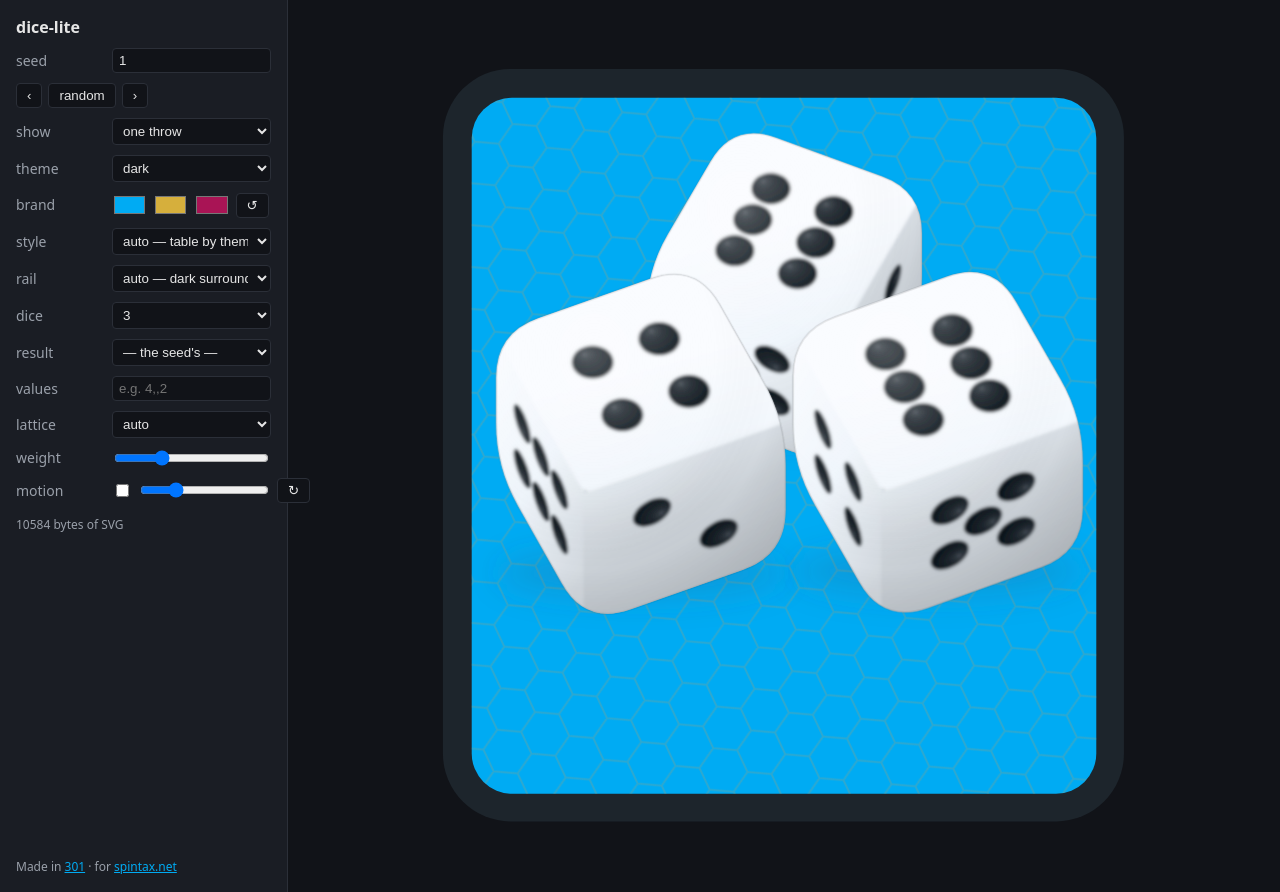
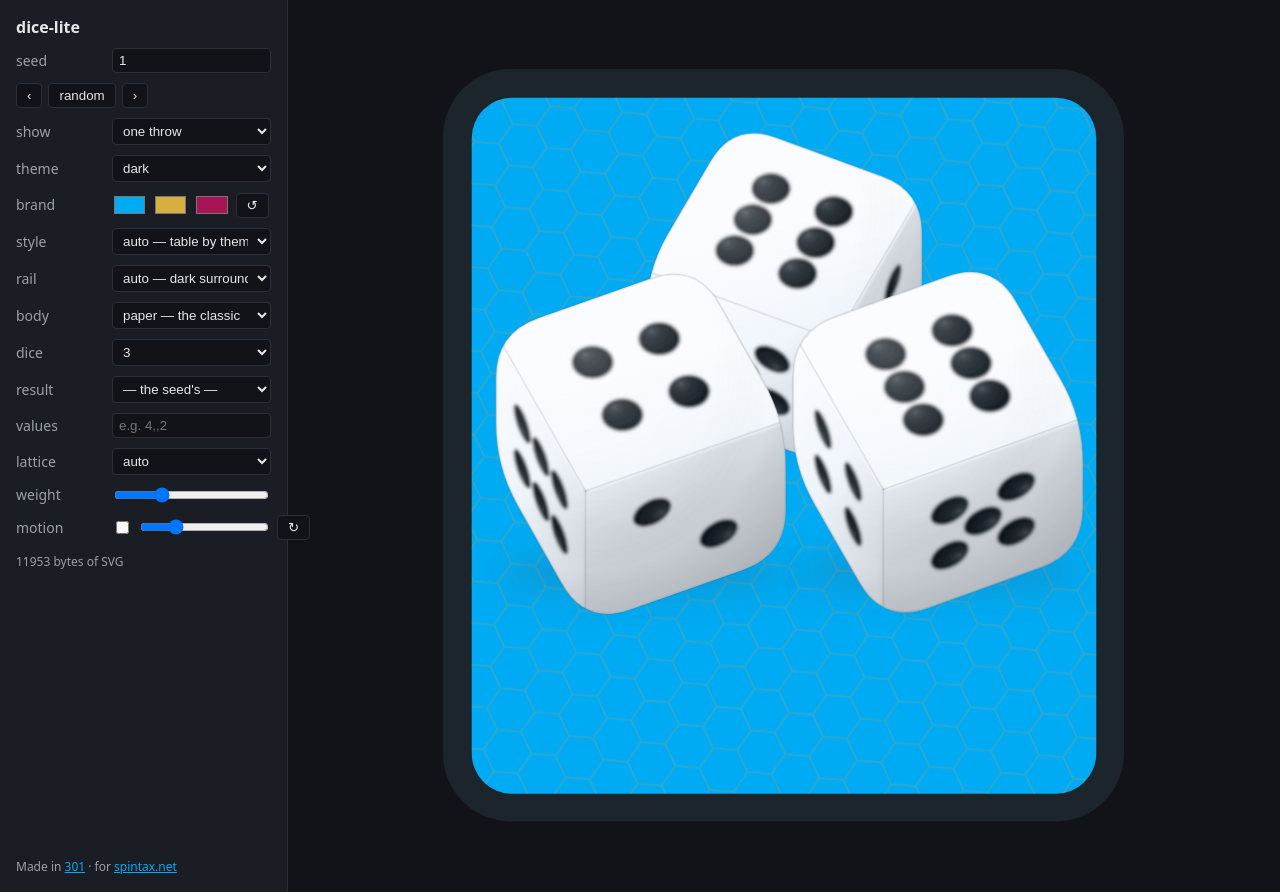
Before and after one commit to investblog/dice-lite, a website: page index.html in a window 1280 px wide. Drawn offline with Linux system fonts and the light colour scheme.

Commit message:
The dice grow edges: cut seams on paper, a frosted-glass body (ADR 007)

```diff
--- a/dice.d.ts
+++ b/dice.d.ts
@@ -24,6 +24,8 @@ declare namespace Dice {
 		style?: 'line' | 'flat';
 		/** line weight multiplier. */
 		weight?: number;
+		/** the dice bodies: paper (default) or frosted glass (ADR 007). */
+		body?: 'paper' | 'glass';
 		felt?: Pin;
 		rail?: RailPin;
 		trim?: Pin;
--- a/dice.js
+++ b/dice.js
@@ -457,10 +457,16 @@
 			for (i = 0; i < list.length; i++) s += el('stop', ['offset', i === 0 ? 0 : n(i / (list.length - 1), 2), 'stop-color', esc(list[i])]);
 			return el('linearGradient', ['id', id, 'x1', a1[0], 'y1', a1[1], 'x2', a2[0], 'y2', a2[1]], s);
 		};
+		var glass = c.o.body === 'glass';
 		return c.add('dice:defs', function () {
 			var gt = c.tk(), gl = c.tk(), gr = c.tk(), gp = c.tk(), ga = c.tk(), b14 = c.tk(), b5 = c.tk(), sf = c.tk();
 			c.die = { t: gt, l: gl, r: gr, p: gp, a: ga, b14: b14, b5: b5, sf: sf };
 			c.dieUnder = t ? die : colMix(die, -20);
+			var blur = el('filter', ['id', b14, 'x', '-60%', 'y', '-60%', 'width', '220%', 'height', '220%'], el('feGaussianBlur', ['stdDeviation', 14])) +
+				el('filter', ['id', b5, 'x', '-60%', 'y', '-60%', 'width', '220%', 'height', '220%'], el('feGaussianBlur', ['stdDeviation', 5]));
+			// a glass body draws no gradients: the frost is a flat fill, the pips solid — only
+			// the shadows' blurs come out of the defs (ADR 007)
+			if (glass) { c.dieGlass = colMix(die, 6); return blur; }
 			return g(gt, stops, ['.25', 0], ['.6', 1]) + g(gl, sl, ['.2', 0], ['.7', 1]) + g(gr, sr, ['.2', 0], ['.7', 1]) +
 				el('radialGradient', ['id', gp, 'cx', '.31', 'cy', '.27', 'r', '.78'],
 					el('stop', ['offset', 0, 'stop-color', esc(ps[0])]) + el('stop', ['offset', '.1', 'stop-color', esc(ps[1])]) +
@@ -470,8 +476,7 @@
 					el('stop', ['offset', '.48', 'stop-color', '#fff', 'stop-opacity', '.04']) +
 					el('stop', ['offset', '.72', 'stop-color', '#000', 'stop-opacity', 0]) +
 					el('stop', ['offset', 1, 'stop-color', '#000', 'stop-opacity', '.09'])) +
-				el('filter', ['id', b14, 'x', '-60%', 'y', '-60%', 'width', '220%', 'height', '220%'], el('feGaussianBlur', ['stdDeviation', 14])) +
-				el('filter', ['id', b5, 'x', '-60%', 'y', '-60%', 'width', '220%', 'height', '220%'], el('feGaussianBlur', ['stdDeviation', 5])) +
+				blur +
 				el('filter', ['id', sf, 'x', '-20%', 'y', '-20%', 'width', '140%', 'height', '140%'], el('feGaussianBlur', ['stdDeviation', 1.4]));
 		});
 	}
@@ -479,7 +484,7 @@
 	// one die as {shadow, content} — no placement wrapper: the caller owns the transform, so
 	// the motion group can sit between the placement and the content (ADR 005 addendum)
 	function die(c, top, yaw) {
-		var pre = REST[top], F = [], i;
+		var pre = REST[top], F = [], i, glass = c.o.body === 'glass';
 		for (i = 0; i < 6; i++) {
 			var f = CUBE[i];
 			F.push({ c: pre(f.c), u: pre(f.u), v: pre(f.v), n: pre(f.n), val: f.val });
@@ -499,14 +504,20 @@
 		}
 		vis.sort(function (a, b) { return a.z - b.z; });
 		var viewT = [0, Math.sin(PITCH), Math.cos(PITCH)];
-		var faces = '', face = '';
+		var faces = '', face = '', seams = '', SEAMC = [];
 		for (i = 0; i < vis.length; i++) {
-			var fc = vis[i].f, cs = [], j;
+			var fc = vis[i].f, cs = [], cs2 = [], j;
 			for (j = 0; j < 4; j++) {
 				var I = j === 1 || j === 2 ? 1 : -1, J = j >= 2 ? 1 : -1;
 				cs.push(pt(add3(add3(fc.c, fc.u, I * HG), fc.v, J * HG)));
+				// the true corners (±H) — endpoints for the seams; the quads above use HG = H + 2
+				// and overlap on purpose, so their corners must not serve as edges
+				cs2.push(pt(add3(add3(fc.c, fc.u, I * H), fc.v, J * H)));
 			}
-			face = el('path', ['d', rquad2(cs, RF), 'fill', 'url(#' + (vis[i].rn[1] > 0.4 ? d.t : vis[i].rn[0] > 0 ? d.r : d.l) + ')']);
+			SEAMC.push(cs2);
+			// a glass body has no face fills: the frost is the silhouette's; pips and seams
+			// ride the clip
+			face = glass ? '' : el('path', ['d', rquad2(cs, RF), 'fill', 'url(#' + (vis[i].rn[1] > 0.4 ? d.t : vis[i].rn[0] > 0 ? d.r : d.l) + ')']);
 			// the pips: circles in 3D on the face plane, drawn as their exact projection —
 			// major axis along face∩image-plane (true length), minor foreshortened
 			var nT = rotY(fc.n, yaw);
@@ -520,11 +531,28 @@
 					'rx', n(Math.sqrt(ax[0] * ax[0] + ax[1] * ax[1]), 1),
 					'ry', n(Math.sqrt((mn[0] - cc[0]) * (mn[0] - cc[0]) + (mn[1] - cc[1]) * (mn[1] - cc[1])), 1),
 					'transform', 'rotate(' + n(Math.atan2(ax[1], ax[0]) * 180 / Math.PI, 1) + ' ' + n(cc[0], 1) + ' ' + n(cc[1], 1) + ')',
-					'fill', 'url(#' + d.p + ')']);
+					'fill', glass ? c.col('pip') : 'url(#' + d.p + ')']);
 			}
 			faces += face; // face and its pips stay one unit, far-to-near
 		}
 		var sid = c.tk(), cid = c.tk();
+		// the seams: each pair of visible faces shares one cube edge — two matching true corners.
+		// Open segments painted over the faces, each clipped to the silhouette, which cuts both
+		// rounded ends. In paper they sit in their own clipped group above the airbrush; in
+		// glass they ride the faces' clip
+		for (i = 0; i < SEAMC.length; i++) for (var j2 = i + 1; j2 < SEAMC.length; j2++) {
+			var A = SEAMC[i], B = SEAMC[j2], P = [];
+			for (var a2 = 0; a2 < 4; a2++) for (var b2 = 0; b2 < 4; b2++) {
+				var d2 = A[a2][0] - B[b2][0], d3 = A[a2][1] - B[b2][1];
+				if (d2 * d2 + d3 * d3 < 0.01) { P.push(A[a2]); break; }
+			}
+			if (P.length === 2) seams += el('path', ['clip-path', glass ? null : 'url(#' + cid + ')',
+				'd', 'M' + n(P[0][0], 1) + ' ' + n(P[0][1], 1) +
+				'L' + n(P[1][0], 1) + ' ' + n(P[1][1], 1), 'fill', 'none',
+				'stroke', glass ? c.col('outline') : c.col('ink'),
+				'stroke-opacity', glass ? null : '.15',
+				'stroke-width', n((glass ? 2.2 : 1.4) * c.w, 1), 'stroke-linecap', 'round']);
+		}
 		// the silhouette lives in defs with NO fill of its own: a fill set on the source would
 		// beat the uses' paints (and would render if the path sat in the body) — so the uses
 		// own every paint, and its d is computed from the yaw, keeping zero-d honest
@@ -532,10 +560,14 @@
 		return {
 			shadow: el('ellipse', ['cx', 0, 'cy', 118, 'rx', 132, 'ry', 24, 'fill', c.col('ink'), 'fill-opacity', '.16', 'filter', 'url(#' + d.b14 + ')']) +
 				el('ellipse', ['cx', 0, 'cy', 112, 'rx', 62, 'ry', 11, 'fill', c.col('ink'), 'fill-opacity', '.18', 'filter', 'url(#' + d.b5 + ')']),
-			content: el('use', ['href', '#' + sid, 'fill', esc(c.dieUnder)]) +
-				el('g', ['clip-path', 'url(#' + cid + ')', 'filter', 'url(#' + d.sf + ')'], faces) +
-				el('use', ['href', '#' + sid, 'fill', 'url(#' + d.a + ')']) +
-				el('use', ['href', '#' + sid, 'fill', 'none', 'stroke', '#00000010', 'stroke-width', 2])
+			content: glass
+				? el('use', ['href', '#' + sid, 'fill', c.dieGlass, 'fill-opacity', '.55', 'stroke', c.col('outline'), 'stroke-width', n(2.6 * c.w, 1)]) +
+					el('g', ['clip-path', 'url(#' + cid + ')'], faces + seams)
+				: el('use', ['href', '#' + sid, 'fill', esc(c.dieUnder)]) +
+					el('g', ['clip-path', 'url(#' + cid + ')', 'filter', 'url(#' + d.sf + ')'], faces) +
+					el('use', ['href', '#' + sid, 'fill', 'url(#' + d.a + ')']) +
+					el('use', ['href', '#' + sid, 'fill', 'none', 'stroke', '#00000010', 'stroke-width', 2]) +
+					seams
 		};
 	}
 
--- a/index.html
+++ b/index.html
@@ -52,6 +52,7 @@
 		<label class="brand">brand <span class="row"><input type="color" data-b="0" value="#00abf3"><input type="color" data-b="1" value="#d6af3c"><input type="color" data-b="2" value="#a91455"><button id="spintax" title="the spintax triad">↺</button></span></label>
 		<label>style <select data-k="style"><option value="auto">auto — table by theme</option><option>flat</option><option>line</option></select></label>
 		<label>rail <select data-k="rail"><option value="auto">auto — dark surround</option><option value="brand">brand colour</option><option value="felt">none — felt</option></select></label>
+		<label>body <select data-k="body"><option value="paper">paper — the classic</option><option value="glass">glass — frosted</option></select></label>
 		<label>dice <select data-k="dice"><option>2</option><option selected>3</option><option>4</option><option>5</option></select></label>
 		<label>result <select data-k="result"><option value="">— the seed's —</option><option>lucky7</option><option>snake</option><option>boxcars</option><option>matched</option><option>mixed</option></select></label>
 		<label>values <input type="text" data-k="values" placeholder="e.g. 4,,2" title="comma list; empty = the seed/result"></label>
@@ -81,7 +82,7 @@
 		var RESULTS = ['lucky7', 'snake', 'boxcars', 'matched', 'mixed'];
 		var FACES = ['one', 'two', 'three', 'four', 'five', 'six'];
 		// the panel starts on the library's own defaults, so the first render IS Dice.toss()
-		var opts = { seed: '1', theme: 'dark', brand: TRIAD.slice(), style: 'auto', rail: 'auto', dice: 3,
+		var opts = { seed: '1', theme: 'dark', brand: TRIAD.slice(), style: 'auto', rail: 'auto', body: 'paper', dice: 3,
 			result: '', values: '', lattice: 'auto', weight: 1, motion: false, speed: 1 };
 		var stage = document.getElementById('stage'), mode = document.getElementById('mode');
 		var seedInput = document.querySelector('[data-k=seed]'), bytes = document.getElementById('bytes');
@@ -106,6 +107,7 @@
 			var values = valuesList();
 			if (o.style === 'auto') delete o.style;
 			if (o.rail === 'auto') delete o.rail;
+			if (o.body === 'paper') delete o.body;
 			if (o.lattice === 'auto') delete o.lattice;
 			if (!o.result) delete o.result;
 			if (extra && extra.values === null) delete o.values;
@@ -123,6 +125,7 @@
 		function dieOpts(o, value) {
 			var d = { seed: o.seed, brand: o.brand, theme: o.theme, weight: o.weight, salt: 'face:' + value };
 			if (o.style) d.style = o.style;
+			if (o.body !== 'paper') d.body = o.body;
 			d.value = value;
 			return d;
 		}
--- a/package.json
+++ b/package.json
@@ -19,7 +19,7 @@
     "gate:browser": "node scripts/browser-gate.mjs"
   },
   "config": {
-    "sizeBudget": 7424
+    "sizeBudget": 7680
   },
   "keywords": [
     "dice",
```
Also changed, not shown: docs/decisions/006-size-budget.md (+8 -0 lines), docs/decisions/007-the-dice-grow-edges.md (added, +59 -0 lines), test/dice.test.mjs (+21 -2 lines), CHANGELOG.md, docs/README.md, docs/preview.svg.
